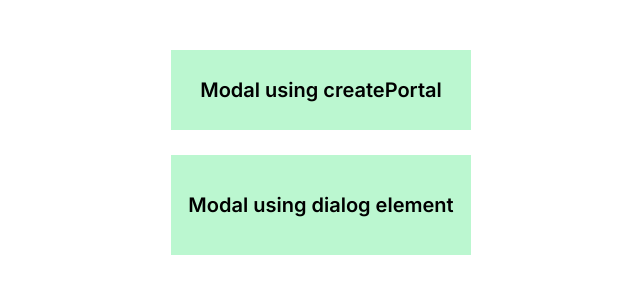
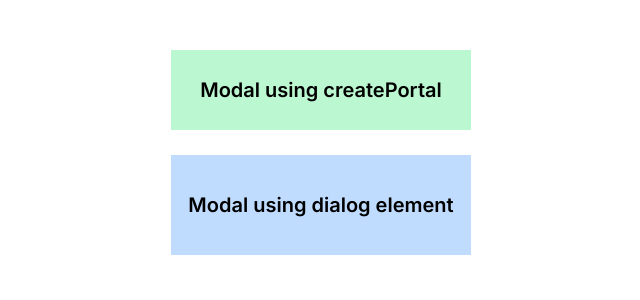
Before and after one commit to sokkanji/2019-CPP, a Next.js app: page / in a window 1280 px wide. Shown: the top 300 px of the page, without its empty margins (319-959 px from the left). Built offline with nearby package versions, Linux system fonts and the light colour scheme.

Commit message:
Modify style

```diff
--- a/app/dialog-element/DialogModal.tsx
+++ b/app/dialog-element/DialogModal.tsx
@@ -15,7 +15,7 @@ export default function DialogModal({ dialogRef }: DialogModalPropsType) {
         <p className="text-[20px] font-[500]">Dialog element Modal Content</p>
         <p>This is a modal example using the dialog element tag.</p>
 
-        <button className="bg-green-300 mt-[10px] p-[5px]" onClick={handleCloseModal}>
+        <button className="bg-blue-300 mt-[10px] p-[5px]" onClick={handleCloseModal}>
           Close
         </button>
       </form>
--- a/app/dialog-element/page.tsx
+++ b/app/dialog-element/page.tsx
@@ -7,7 +7,7 @@ export default function DialogElementModalPage() {
 
   return (
     <main className="flex flex-col items-center justify-between mt-[50px]">
-      <button className="bg-green-200 p-[5px]" onClick={showModal}>
+      <button className="bg-blue-200 p-[5px]" onClick={showModal}>
         Open Modal
       </button>
       <DialogModal dialogRef={dialogRef} />
--- a/app/page.tsx
+++ b/app/page.tsx
@@ -9,7 +9,7 @@ export default function Home() {
         </div>
       </Link>
       <Link href={"/dialog-element"}>
-        <div className="w-[300px] h-[100px] bg-green-200 flex items-center justify-center text-[20px] font-[600]">
+        <div className="w-[300px] h-[100px] bg-blue-200 flex items-center justify-center text-[20px] font-[600]">
           Modal using dialog element
         </div>
       </Link>
```
